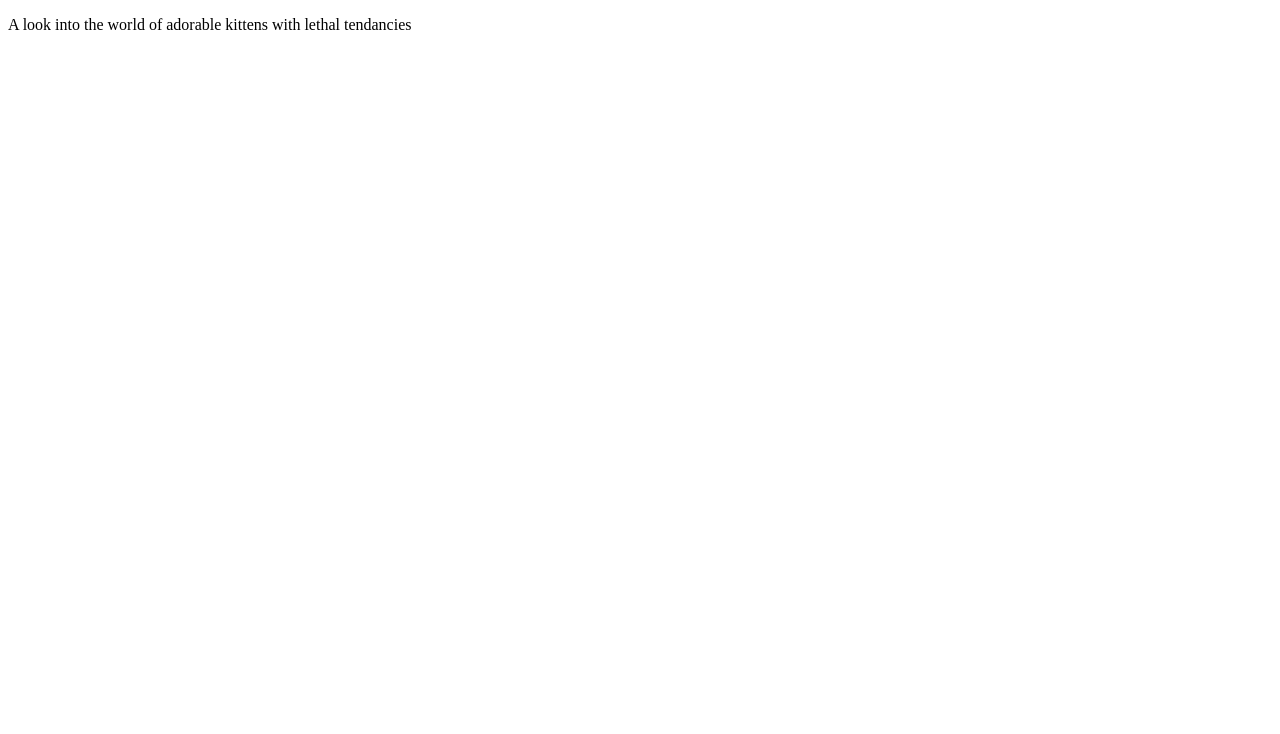
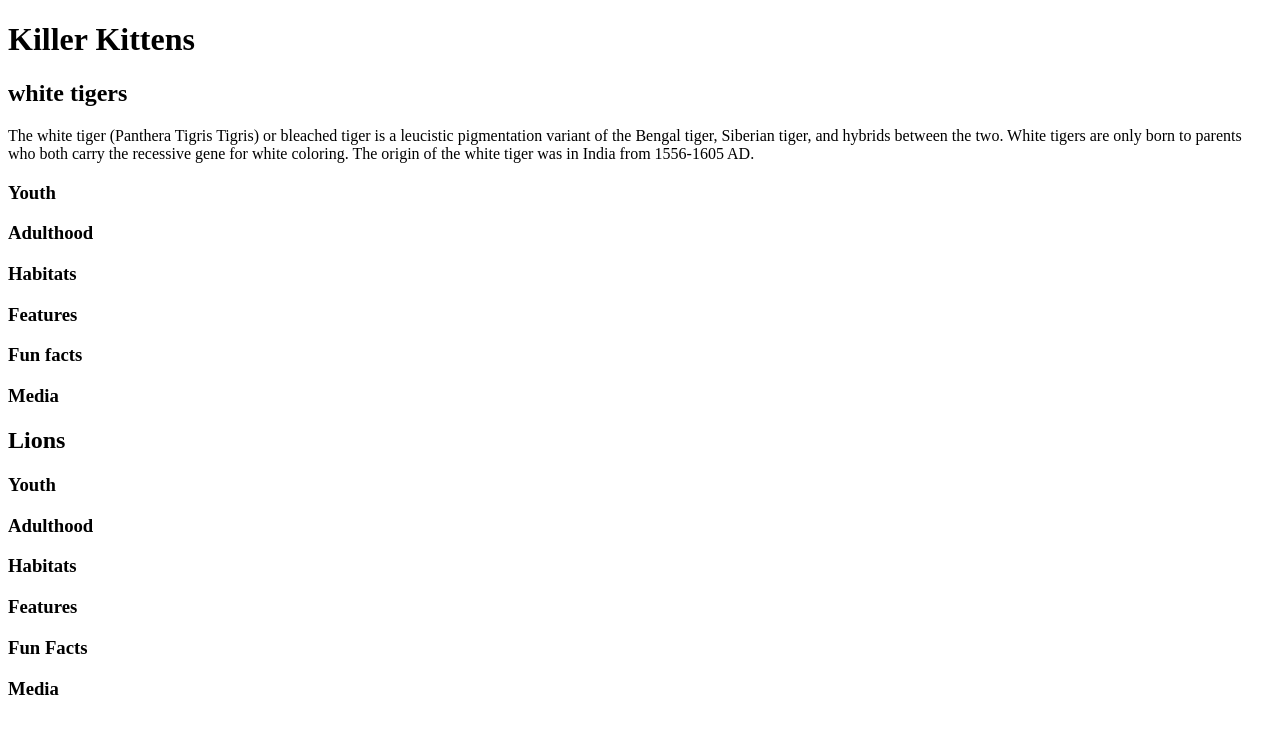
Before and after one commit to K8lynn/Project-1, a plain HTML site: page index.html in a window 1280 px wide. Drawn offline with Linux system fonts and the light colour scheme.

Commit message:
Index.html- created html codes for website
Created html tags for headings and paragraphs in project 1

```diff
--- a/index.html
+++ b/index.html
@@ -1,11 +1,48 @@
 <!DOCTYPE html>
 <html>
-<head>
-  <title> Killer Kittens </title>
-  </head>
-  <body>
+<h1> Killer Kittens </h1>
+<div id="introduction-1">
+  <h2> white tigers </h2>
+<p> The white tiger (Panthera Tigris Tigris) or bleached tiger is a leucistic pigmentation variant of the Bengal tiger, Siberian tiger, and hybrids between the two.
+White tigers are only born to parents who both carry the recessive gene for white coloring. The origin of the white tiger was in India from 1556-1605 AD.
+</p>
+<h3> Youth </h3>
+<p>
+  </p>
+<h3> Adulthood </h3>
+<p>
+  </p>
+<h3> Habitats </h3>
+  <p>
+    </p>
+<h3> Features </h3>
     <p>
-    A look into the world of adorable kittens with lethal tendancies
+      </p>
+<h3> Fun facts </h3>
+      <p>
+        </p>
+<h3> Media </h3>
+
+<div id= "introduction-2">
+  <h2> Lions </h2>
+  <p>
     </p>
-    </body>
+  <h3> Youth </h3>
+    <p>
+      </p>
+  <h3> Adulthood </h3>
+      <p>
+        </p>
+  <h3> Habitats </h3>
+        <p>
+          </p>
+  <h3> Features </h3>
+          <p>
+            </p>
+<h3> Fun Facts </h3>
+            <p>
+              </p>
+<h3> Media </h3>
+
+
 </html>
```
